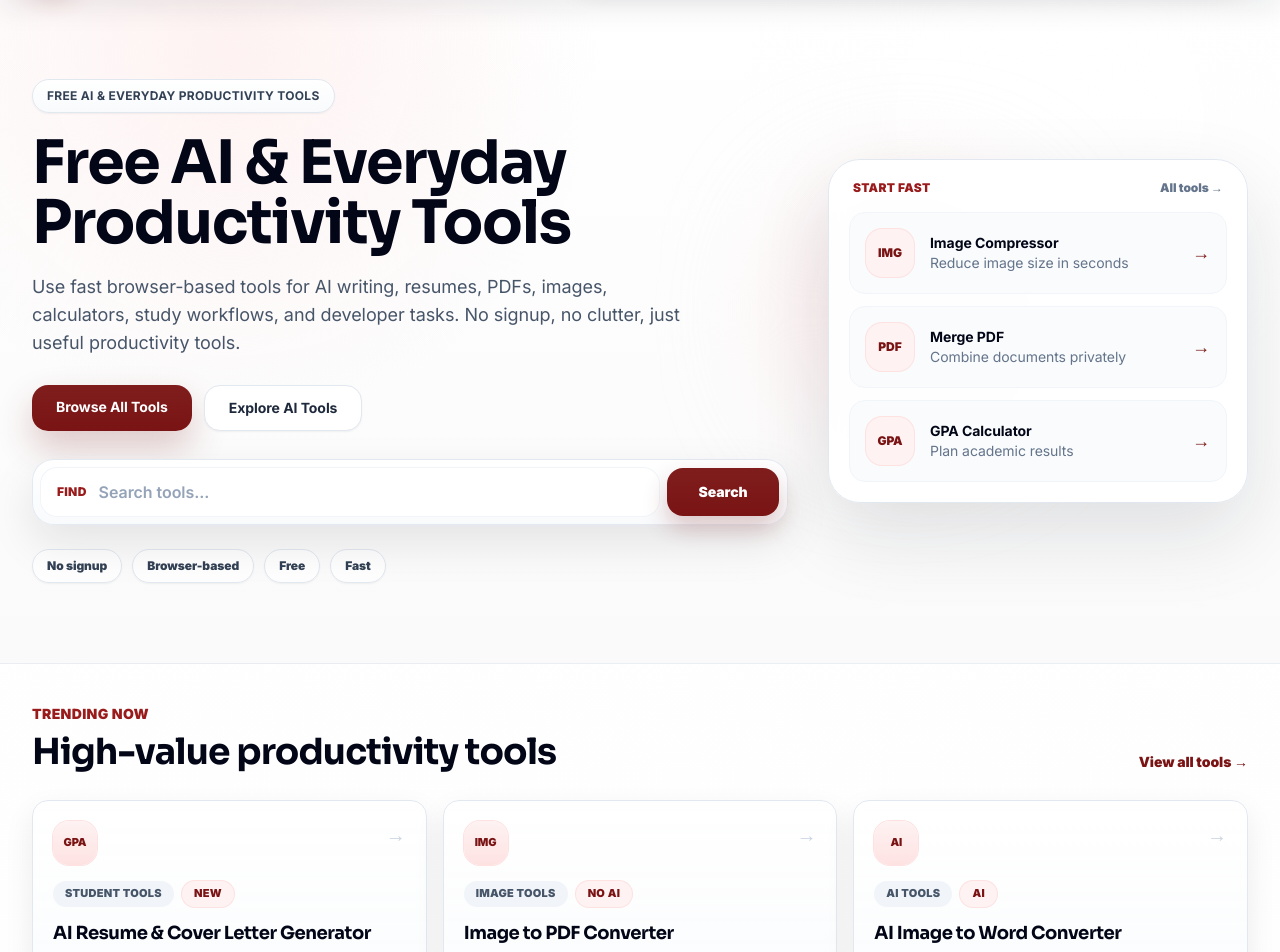
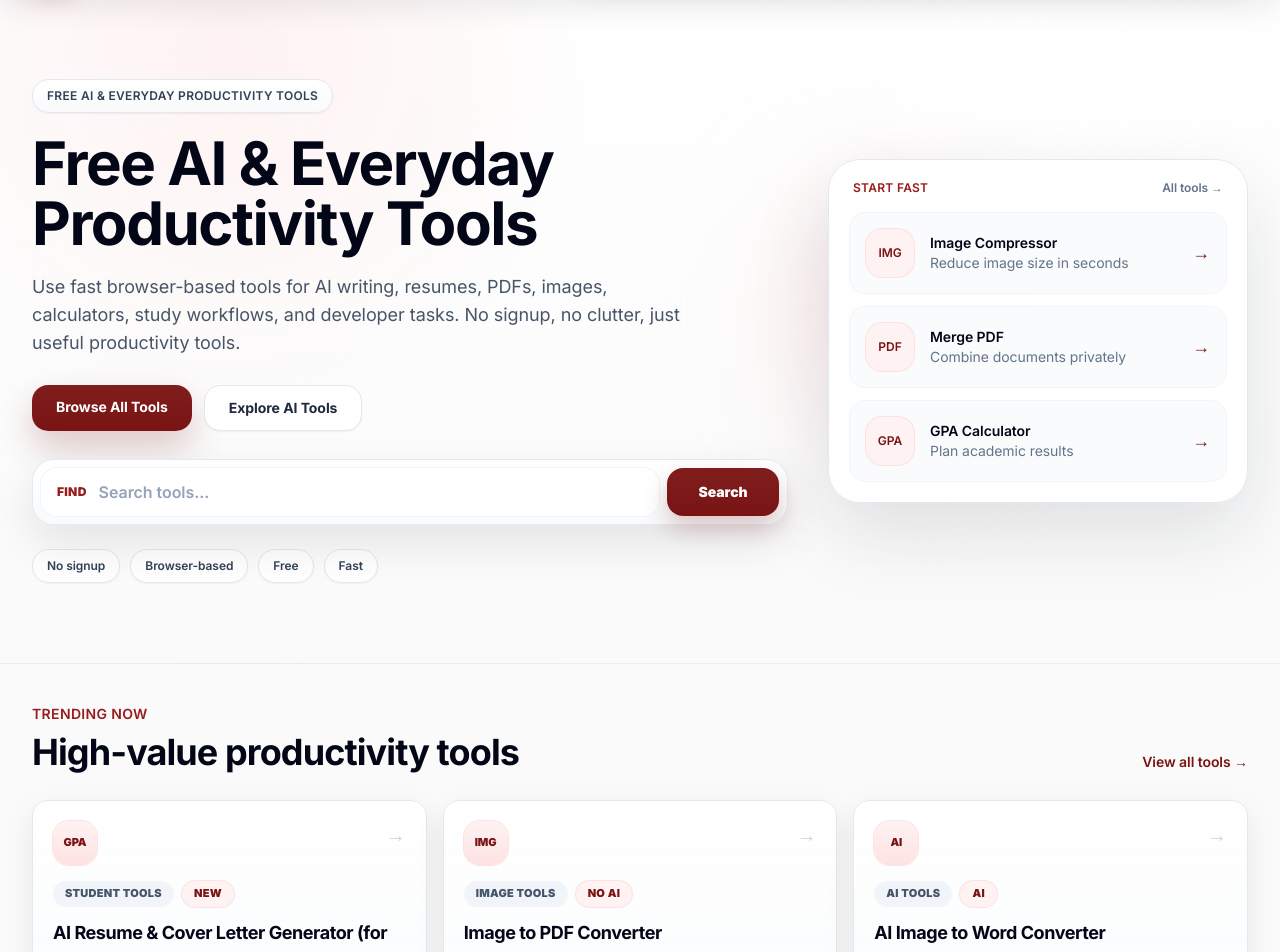
Before and after one commit to KushGam/freetoolkit, a Next.js app: page / in a window 1280 px wide. Shown: the part 80-1032 px from the top of the page. Built offline with nearby package versions, Linux system fonts and the light colour scheme.

Commit message:
Improve performance, typography, and premium UI polish

```diff
--- a/app/globals.css
+++ b/app/globals.css
@@ -18,9 +18,7 @@ html {
 }
 
 body {
-  background:
-    radial-gradient(circle at 0% 0%, rgba(254, 226, 226, 0.36), transparent 26rem),
-    linear-gradient(180deg, #ffffff 0%, #fafafa 100%);
+  background: #fafafa;
   color: var(--ink-strong);
   font-family: var(--font-inter), ui-sans-serif, system-ui, sans-serif;
   text-rendering: optimizeLegibility;
@@ -37,7 +35,7 @@ body {
 .prose-lite h2 {
   margin-top: 2.15rem;
   font-size: 1.7rem;
-  font-family: var(--font-display), var(--font-inter), ui-sans-serif, system-ui, sans-serif;
+  font-family: var(--font-inter), ui-sans-serif, system-ui, sans-serif;
   font-weight: 800;
   letter-spacing: -0.025em;
   line-height: 1.2;
--- a/app/layout.tsx
+++ b/app/layout.tsx
@@ -1,6 +1,6 @@
 import type { Metadata } from "next";
 import Script from "next/script";
-import { Inter, Sora } from "next/font/google";
+import { Inter } from "next/font/google";
 import { Header } from "@/components/Header";
 import { Footer } from "@/components/Footer";
 import { ConsentLoader } from "@/components/ConsentLoader";
@@ -12,13 +12,6 @@ const inter = Inter({
   subsets: ["latin"],
   variable: "--font-inter",
   display: "swap",
-});
-
-const sora = Sora({
-  subsets: ["latin"],
-  variable: "--font-display",
-  weight: ["600", "700", "800"],
-  display: "swap"
 });
 
 export const metadata: Metadata = {
@@ -125,7 +118,7 @@ export default function RootLayout({
   };
 
   return (
-    <html lang="en" className={`${inter.variable} ${sora.variable}`}>
+    <html lang="en" className={inter.variable}>
       <body>
         <script type="application/ld+json" dangerouslySetInnerHTML={{ __html: JSON.stringify(globalSchema) }} />
         <Script
--- a/app/page.tsx
+++ b/app/page.tsx
@@ -137,13 +137,13 @@ export default function HomePage() {
       <section className="relative border-b border-slate-200/70 bg-[radial-gradient(circle_at_18%_8%,#fef2f2,transparent_30%),radial-gradient(circle_at_82%_18%,#ffffff,transparent_26%),linear-gradient(180deg,#ffffff_0%,#fafafa_100%)]">
         <Container className="grid items-center gap-10 py-12 sm:py-16 lg:grid-cols-[minmax(0,1fr)_420px] lg:py-20">
           <div className="max-w-4xl text-center lg:text-left">
-            <Badge className="mx-auto border-brand-100 text-[11px] font-black uppercase tracking-wide text-brand-700 sm:text-xs lg:mx-0">
+            <Badge className="mx-auto border-brand-100 text-[11px] font-semibold uppercase tracking-wide text-brand-700 sm:text-xs lg:mx-0">
               Free AI & everyday productivity tools
             </Badge>
-            <h1 className="mx-auto mt-5 max-w-4xl font-display text-4xl font-bold leading-[1.02] tracking-tight text-slate-950 sm:text-5xl lg:mx-0 lg:text-6xl">
+            <h1 className="mx-auto mt-5 max-w-4xl font-display text-4xl font-bold leading-[1.04] tracking-tight text-slate-950 sm:text-5xl lg:mx-0 lg:text-6xl">
               Free AI & Everyday Productivity Tools
             </h1>
-            <p className="mx-auto mt-5 max-w-2xl text-base leading-relaxed text-slate-600 sm:text-lg lg:mx-0">
+            <p className="mx-auto mt-5 max-w-2xl text-base leading-8 text-slate-600 sm:text-lg lg:mx-0">
               Use fast browser-based tools for AI writing, resumes, PDFs, images, calculators, study workflows, and developer tasks. No signup, no clutter, just useful productivity tools.
             </p>
             <div className="mt-7 flex flex-col gap-3 sm:flex-row lg:justify-start">
@@ -159,7 +159,7 @@ export default function HomePage() {
             </div>
             <div className="mx-auto mt-6 flex max-w-3xl flex-wrap justify-center gap-2.5 lg:mx-0 lg:justify-start">
               {trustBadges.map((badge) => (
-                <span key={badge} className="rounded-full border border-slate-200 bg-white/85 px-3.5 py-2 text-[11px] font-black text-slate-700 shadow-sm sm:text-xs">
+                <span key={badge} className="rounded-full border border-slate-200 bg-white/85 px-3.5 py-2 text-[11px] font-semibold text-slate-700 shadow-sm sm:text-xs">
                   {badge}
                 </span>
               ))}
@@ -169,8 +169,8 @@ export default function HomePage() {
             <div className="absolute -left-8 top-10 h-56 w-56 rounded-full bg-brand-100/70 blur-3xl" aria-hidden="true" />
             <div className="relative overflow-hidden rounded-[2rem] border border-slate-200 bg-white/90 p-5 shadow-[0_30px_80px_rgba(17,24,39,0.12)] backdrop-blur">
               <div className="mb-4 flex items-center justify-between gap-4 px-1">
-                <p className="text-xs font-black uppercase tracking-wide text-brand-600">Start fast</p>
-                <Link href="/all-tools" className="text-xs font-black text-slate-500 transition hover:text-brand-700">
+                <p className="text-xs font-semibold uppercase tracking-wide text-brand-600">Start fast</p>
+                <Link href="/all-tools" className="text-xs font-semibold text-slate-500 transition hover:text-brand-700">
                   All tools →
                 </Link>
               </div>
@@ -181,11 +181,11 @@ export default function HomePage() {
                     href={tool.href}
                     className="group flex items-center gap-4 rounded-2xl border border-slate-100 bg-slate-50/80 p-4 transition hover:-translate-y-0.5 hover:border-brand-200 hover:bg-white hover:shadow-sm focus:outline-none focus:ring-4 focus:ring-brand-100"
                   >
-                    <span className="flex h-12 w-12 shrink-0 items-center justify-center rounded-2xl bg-brand-50 text-xs font-black text-brand-700 ring-1 ring-brand-100 transition group-hover:bg-brand-600 group-hover:text-white">
+                    <span className="flex h-12 w-12 shrink-0 items-center justify-center rounded-2xl bg-brand-50 text-xs font-semibold text-brand-700 ring-1 ring-brand-100 transition group-hover:bg-brand-600 group-hover:text-white">
                       {tool.icon}
                     </span>
                     <span className="min-w-0">
-                      <span className="block text-sm font-bold text-slate-950 transition group-hover:text-brand-700">{tool.title}</span>
+                      <span className="block text-sm font-semibold text-slate-950 transition group-hover:text-brand-700">{tool.title}</span>
                       <span className="block text-sm text-slate-500">{tool.copy}</span>
                     </span>
                     <span className="ml-auto text-lg font-black text-brand-500 transition group-hover:translate-x-1" aria-hidden="true">
@@ -203,10 +203,10 @@ export default function HomePage() {
         <section>
           <div className="flex flex-col gap-3 sm:flex-row sm:items-end sm:justify-between">
             <div>
-              <p className="text-sm font-black uppercase tracking-wide text-brand-600">Trending now</p>
+              <p className="text-sm font-semibold uppercase tracking-wide text-brand-600">Trending now</p>
               <h2 className="mt-2 font-display text-3xl font-bold tracking-tight text-slate-950 sm:text-4xl">High-value productivity tools</h2>
             </div>
-            <Link href="/all-tools" className="text-sm font-black text-brand-700 hover:text-brand-900">
+            <Link href="/all-tools" className="text-sm font-semibold text-brand-700 hover:text-brand-900">
               View all tools →
             </Link>
           </div>
@@ -220,7 +220,7 @@ export default function HomePage() {
         <AdSlot type="responsive" />
 
         <section className="mt-16">
-          <p className="text-sm font-black uppercase tracking-wide text-brand-600">Platform categories</p>
+          <p className="text-sm font-semibold uppercase tracking-wide text-brand-600">Platform categories</p>
           <h2 className="mt-2 font-display text-3xl font-bold tracking-tight text-slate-950 sm:text-4xl">Browse by Category</h2>
           <div className="mt-7 grid gap-5 sm:grid-cols-2 lg:grid-cols-4">
             {topLevelCategories.map((category) => {
@@ -236,10 +236,10 @@ export default function HomePage() {
         <section className="mt-16">
           <div className="flex flex-col gap-3 sm:flex-row sm:items-end sm:justify-between">
             <div>
-              <p className="text-sm font-black uppercase tracking-wide text-brand-600">Popular tools</p>
+              <p className="text-sm font-semibold uppercase tracking-wide text-brand-600">Popular tools</p>
               <h2 className="mt-2 font-display text-3xl font-bold tracking-tight text-slate-950 sm:text-4xl">Quick tools people use every day</h2>
             </div>
-            <Link href="/everyday" className="text-sm font-black text-brand-700 hover:text-brand-900">
+            <Link href="/everyday" className="text-sm font-semibold text-brand-700 hover:text-brand-900">
               Browse everyday →
             </Link>
           </div>
@@ -251,14 +251,14 @@ export default function HomePage() {
         </section>
 
         <section className="mt-16">
-          <p className="text-sm font-black uppercase tracking-wide text-brand-600">Trust basics</p>
+          <p className="text-sm font-semibold uppercase tracking-wide text-brand-600">Trust basics</p>
           <h2 className="mt-2 font-display text-3xl font-bold tracking-tight text-slate-950 sm:text-4xl">Why FreeToolKit?</h2>
           <div className="mt-7 grid gap-4 sm:grid-cols-2 lg:grid-cols-4">
             {whyCards.map((card, index) => (
               <Card key={card.title} className="p-5">
-                <span className="flex h-10 w-10 items-center justify-center rounded-2xl bg-slate-100 text-xs font-black text-brand-700">0{index + 1}</span>
+                <span className="flex h-10 w-10 items-center justify-center rounded-2xl bg-slate-100 text-xs font-semibold text-brand-700">0{index + 1}</span>
                 <h3 className="mt-4 text-lg font-bold tracking-tight text-slate-950">{card.title}</h3>
-                <p className="mt-2 text-sm leading-relaxed text-slate-600">{card.copy}</p>
+                <p className="mt-2 text-sm leading-7 text-slate-600">{card.copy}</p>
               </Card>
             ))}
           </div>
@@ -284,10 +284,10 @@ export default function HomePage() {
         <section className="mt-16">
           <div className="flex flex-col gap-3 sm:flex-row sm:items-end sm:justify-between">
             <div>
-              <p className="text-sm font-black uppercase tracking-wide text-brand-600">Latest guides</p>
+              <p className="text-sm font-semibold uppercase tracking-wide text-brand-600">Latest guides</p>
               <h2 className="mt-2 font-display text-3xl font-bold tracking-tight text-slate-950 sm:text-4xl">Learn the fastest tool workflows</h2>
             </div>
-            <Link href="/blog" className="text-sm font-black text-brand-700 hover:text-brand-900">
+            <Link href="/blog" className="text-sm font-semibold text-brand-700 hover:text-brand-900">
               Read the blog →
             </Link>
           </div>
@@ -295,7 +295,7 @@ export default function HomePage() {
             {latestPosts.map((post) => (
               <Link key={post.slug} href={blogHref(post)} className="group block h-full focus:outline-none focus:ring-4 focus:ring-brand-100">
                 <Card className="flex h-full flex-col p-6 group-hover:-translate-y-1 group-hover:border-brand-200">
-                  <p className="text-xs font-black uppercase tracking-wide text-brand-600">{post.category}</p>
+                  <p className="text-xs font-semibold uppercase tracking-wide text-brand-600">{post.category}</p>
                   <h3 className="mt-3 text-lg font-bold tracking-tight text-slate-950 group-hover:text-brand-700">{post.title}</h3>
                   <p className="mt-2 flex-1 text-sm leading-6 text-slate-600">{post.description}</p>
                   <p className="mt-4 text-xs font-bold text-slate-500">{post.readingTime}</p>
@@ -306,7 +306,7 @@ export default function HomePage() {
         </section>
 
         <section className="mt-16">
-          <p className="text-sm font-black uppercase tracking-wide text-brand-600">FAQ</p>
+          <p className="text-sm font-semibold uppercase tracking-wide text-brand-600">FAQ</p>
           <h2 className="mt-2 font-display text-3xl font-bold tracking-tight text-slate-950 sm:text-4xl">Questions about FreeToolKit</h2>
           <div className="mt-7 grid gap-4 md:grid-cols-2">
             {homeFaqs.map(([question, answer]) => (
@@ -324,9 +324,9 @@ export default function HomePage() {
             Pick a popular tool and finish your next image, PDF, or student task in a few clicks.
           </p>
           <div className="mt-7 flex flex-col justify-center gap-3 sm:flex-row">
-            <Link href="/image-compressor" className="rounded-2xl bg-brand-600 px-6 py-3.5 text-sm font-black text-white shadow-sm hover:bg-brand-700">Compress an Image</Link>
-            <Link href="/merge-pdf" className="rounded-2xl border border-slate-200 bg-white px-6 py-3.5 text-sm font-black text-slate-800 shadow-sm hover:bg-brand-50">Merge PDF</Link>
-            <Link href="/gpa-calculator" className="rounded-2xl border border-slate-200 bg-white px-6 py-3.5 text-sm font-black text-slate-800 shadow-sm hover:bg-brand-50">Calculate GPA</Link>
+            <Link href="/image-compressor" className="rounded-2xl bg-brand-600 px-6 py-3.5 text-sm font-semibold text-white shadow-sm hover:bg-brand-700">Compress an Image</Link>
+            <Link href="/merge-pdf" className="rounded-2xl border border-slate-200 bg-white px-6 py-3.5 text-sm font-semibold text-slate-800 shadow-sm hover:bg-brand-50">Merge PDF</Link>
+            <Link href="/gpa-calculator" className="rounded-2xl border border-slate-200 bg-white px-6 py-3.5 text-sm font-semibold text-slate-800 shadow-sm hover:bg-brand-50">Calculate GPA</Link>
           </div>
         </section>
       </Container>
--- a/components/Header.tsx
+++ b/components/Header.tsx
@@ -181,7 +181,7 @@ export function Header() {
                         isActivePath(link.href) && "bg-brand-50 text-brand-700 shadow-[inset_0_0_0_1px_rgba(127,29,29,0.2)]"
                       )}
                     >
-                      <span className="flex h-8 w-8 shrink-0 items-center justify-center rounded-xl border border-slate-200 bg-slate-50 text-[10px] font-black text-slate-500 transition group-hover/link:border-brand-200 group-hover/link:bg-white group-hover/link:text-brand-700">
+                      <span className="flex h-8 w-8 shrink-0 items-center justify-center rounded-xl border border-slate-200 bg-slate-50 text-[10px] font-semibold text-slate-500 transition group-hover/link:border-brand-200 group-hover/link:bg-white group-hover/link:text-brand-700">
                         {link.icon}
                       </span>
                       <span className="truncate">{link.label}</span>
@@ -236,7 +236,7 @@ export function Header() {
           <div className="grid gap-3 sm:grid-cols-2">
             {categoryGroups.map((group) => (
               <section key={group.title} className="rounded-2xl border border-slate-100 bg-white p-3 shadow-[0_10px_24px_rgba(15,23,42,0.06)]">
-                <p className="px-1 text-[11px] font-black uppercase tracking-wide text-slate-500">{group.title}</p>
+                <p className="px-1 text-[11px] font-semibold uppercase tracking-wide text-slate-500">{group.title}</p>
                 <div className="mt-2 grid gap-1">
                   {group.links.map((link) => (
                     <Link
--- a/tailwind.config.ts
+++ b/tailwind.config.ts
@@ -10,7 +10,7 @@ const config: Config = {
     extend: {
       fontFamily: {
         sans: ["var(--font-inter)", "ui-sans-serif", "system-ui", "sans-serif"],
-        display: ["var(--font-display)", "var(--font-inter)", "ui-sans-serif", "system-ui", "sans-serif"]
+        display: ["var(--font-inter)", "ui-sans-serif", "system-ui", "sans-serif"]
       },
       colors: {
         brand: {
```
Also changed, not shown: 1 other file (tests, documents, lock files or other folders).
